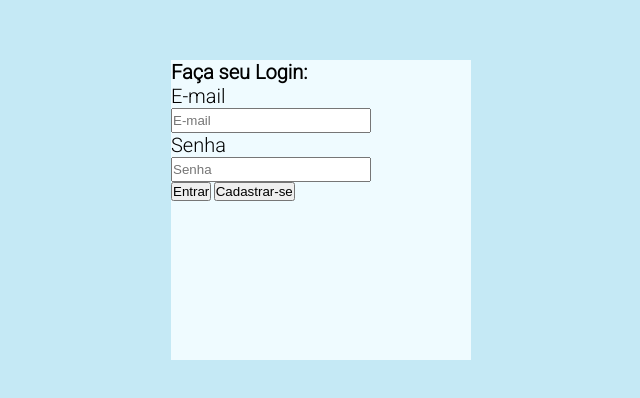
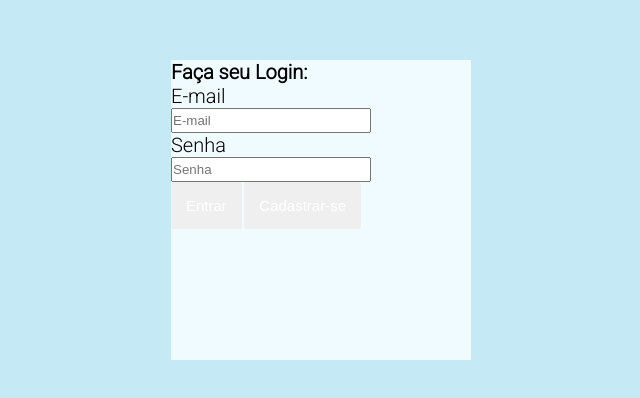
Before and after one commit to aldrylongo/pix, a plain HTML site: page frontend/index.html in a window 1280 px wide. Shown: the part 190-588 px from the top of the page, without its empty margins (319-959 px from the left). Drawn offline with Linux system fonts and the light colour scheme.

Commit message:
Cria template para os botoes e adiciona cores

```diff
--- a/frontend/global.css
+++ b/frontend/global.css
@@ -1,22 +1,42 @@
 @import url('https://fonts.googleapis.com/css2?family=Roboto:wght@300&display=swap');
 
-*{
+* {
   padding: 0;
   margin: 0;
   box-sizing: border-box;
-
 }
 
-html{
+html {
   font-size: 62.5%;
   font-family: 'Roboto', sans-serif;
 }
-
 
 img {
   width: 100%;
 }
 
-body{
+body {
   background-color: #c5e9f5;
 }
+
+.btn {
+  outline: none;
+  border: none;
+  cursor: pointer;
+  padding: 1.5rem;
+  border-radius: 3px;
+  font-size: 1.5rem;
+  color: #fff;
+}
+
+.btn:hover {
+  opacity: 90%;
+}
+
+.steelBlue {
+  background-color: #4682b4;
+}
+
+.slateGray {
+  background-color: #708090;
+}
```
Lines whose indentation alone changed are shown as unchanged.
